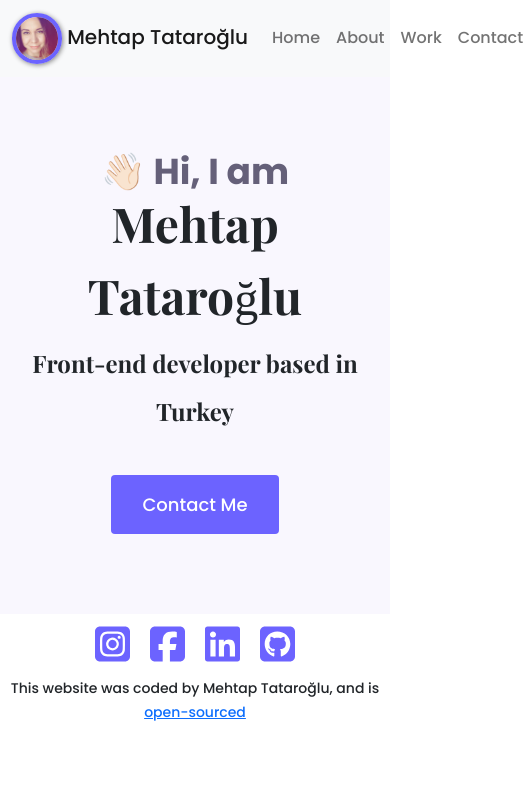
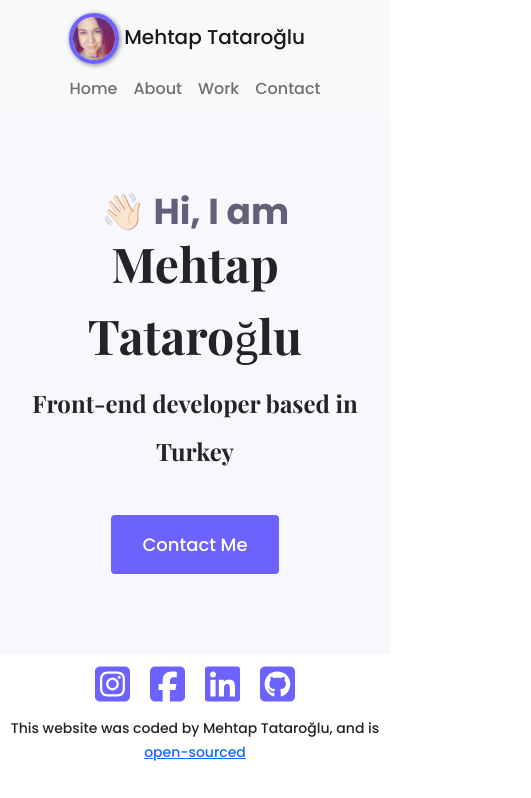
Before and after one commit to teytap/my-portfolio, a React (Vite) app: page / in a window 390 px wide. Shown: the top 798 px of the page, 531 px wide, since content can reach past the window. Built offline with nearby package versions, Linux system fonts and the light colour scheme.

Commit message:
added responsive classname

```diff
--- a/src/App.css
+++ b/src/App.css
@@ -152,4 +152,8 @@ li {
   .contact-box {
     margin: 20px;
   }
+  .responsive {
+    display: flex;
+    flex-direction: column;
+  }
 }
--- a/src/pages/Layout.jsx
+++ b/src/pages/Layout.jsx
@@ -9,12 +9,12 @@ const Layout = () => {
   return (
     <div>
       <Navbar bg="light" variant="light">
-        <Container>
+        <Container className="responsive">
           <Navbar.Brand>
             <img src="/images/mehtapp.png" width="50" className="avatar" />{" "}
             Mehtap Tataroğlu
           </Navbar.Brand>
-          <Nav className="ms-auto">
+          <Nav className=" ms-0 nav-responsive">
             <Nav.Item>
               <Nav.Link href="/">Home</Nav.Link>
             </Nav.Item>
```
